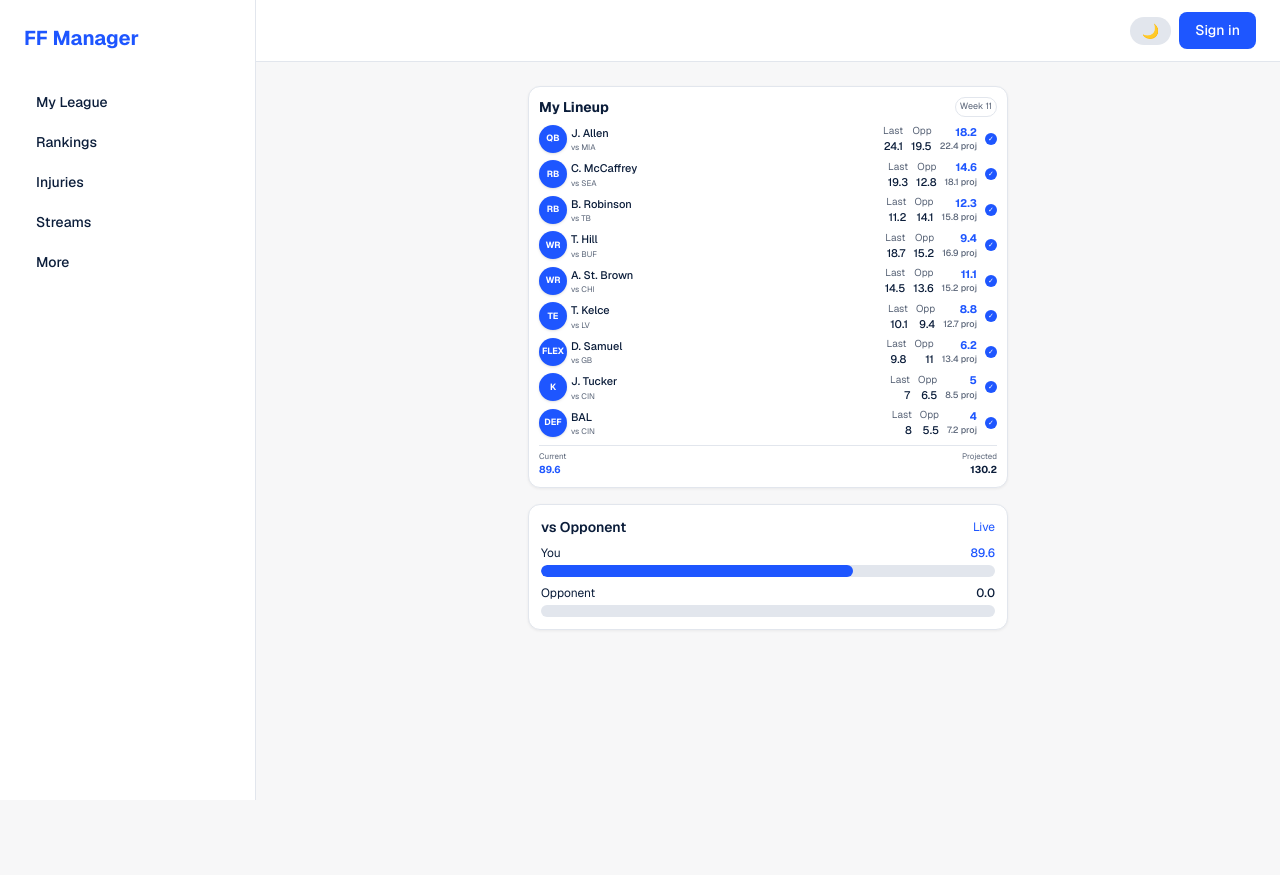
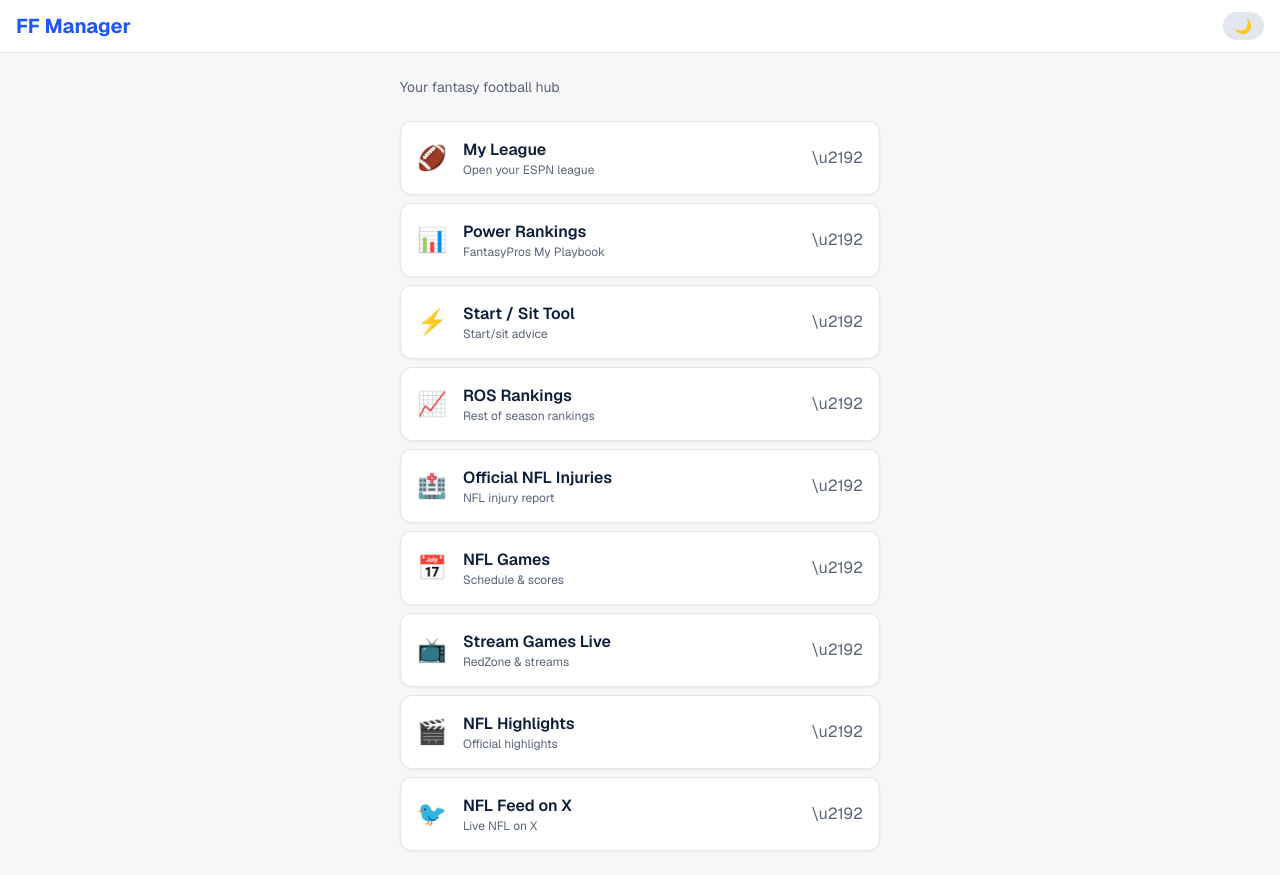
Before and after one commit to adelgrippo-a11y/ff-manager, a Next.js app: page / in a window 1280 px wide. Before the commit the page ends 800 px from the top, so only its background shows below. Built offline with nearby package versions, Linux system fonts and the light colour scheme; no server answers.

Commit message:
Simplify home page to link hub matching original Jotform app

```diff
--- a/src/app/page.tsx
+++ b/src/app/page.tsx
@@ -2,24 +2,26 @@
 
 import { useState, useEffect } from "react";
 
+const links = [
+  { title: "My League", href: "https://fantasy.espn.com/football/", icon: "\ud83c\udfc8", desc: "Open your ESPN league" },
+  { title: "Power Rankings", href: "https://www.fantasypros.com/nfl/myplaybook/", icon: "\ud83d\udcca", desc: "FantasyPros My Playbook" },
+  { title: "Start / Sit Tool", href: "https://fantasyfootballstarts.com/", icon: "\u26a1", desc: "Start/sit advice" },
+  { title: "ROS Rankings", href: "https://www.fantasypros.com/nfl/rankings/ros-overall.php", icon: "\ud83d\udcc8", desc: "Rest of season rankings" },
+  { title: "Official NFL Injuries", href: "https://www.nfl.com/injuries/", icon: "\ud83c\udfe5", desc: "NFL injury report" },
+  { title: "NFL Games", href: "https://www.nfl.com/schedules/", icon: "\ud83d\udcc5", desc: "Schedule & scores" },
+  { title: "Stream Games Live", href: "/streams", icon: "\ud83d\udcfa", desc: "RedZone & streams" },
+  { title: "NFL Highlights", href: "https://www.nfl.com/videos/", icon: "\ud83c\udfac", desc: "Official highlights" },
+  { title: "NFL Feed on X", href: "https://x.com/NFL", icon: "\ud83d\udc26", desc: "Live NFL on X" },
+];
+
 export default function Home() {
   const [dark, setDark] = useState(false);
-  const [sidebarOpen, setSidebarOpen] = useState(false);
-  const [platform, setPlatform] = useState("espn");
 
   useEffect(() => {
     const isDark = localStorage.getItem("theme") === "dark" ||
       (!localStorage.getItem("theme") && window.matchMedia("(prefers-color-scheme: dark)").matches);
     setDark(isDark);
     if (isDark) document.documentElement.classList.add("dark");
-
-    const creds = localStorage.getItem("ffCreds");
-    if (creds) {
-      try {
-        const data = JSON.parse(creds);
-        if (data.platform) setPlatform(data.platform);
-      } catch {}
-    }
   }, []);
 
   const toggleTheme = () => {
@@ -34,202 +36,37 @@ export default function Home() {
     }
   };
 
-  const [lineup, setLineup] = useState([
-    { pos: "QB", name: "J. Allen", opp: "vs MIA", proj: 22.4, current: 18.2, last: 24.1, oppPts: 19.5 },
-    { pos: "RB", name: "C. McCaffrey", opp: "vs SEA", proj: 18.1, current: 14.6, last: 19.3, oppPts: 12.8 },
-    { pos: "RB", name: "B. Robinson", opp: "vs TB", proj: 15.8, current: 12.3, last: 11.2, oppPts: 14.1 },
-    { pos: "WR", name: "T. Hill", opp: "vs BUF", proj: 16.9, current: 9.4, last: 18.7, oppPts: 15.2 },
-    { pos: "WR", name: "A. St. Brown", opp: "vs CHI", proj: 15.2, current: 11.1, last: 14.5, oppPts: 13.6 },
-    { pos: "TE", name: "T. Kelce", opp: "vs LV", proj: 12.7, current: 8.8, last: 10.1, oppPts: 9.4 },
-    { pos: "FLEX", name: "D. Samuel", opp: "vs GB", proj: 13.4, current: 6.2, last: 9.8, oppPts: 11.0 },
-    { pos: "K", name: "J. Tucker", opp: "vs CIN", proj: 8.5, current: 5.0, last: 7.0, oppPts: 6.5 },
-    { pos: "DEF", name: "BAL", opp: "vs CIN", proj: 7.2, current: 4.0, last: 8.0, oppPts: 5.5 },
-  ]);
+  return (
+    <div className="min-h-screen bg-background">
+      <header className="border-b border-border bg-card px-4 py-3 flex items-center justify-between">
+        <h1 className="text-xl font-bold text-accent">FF Manager</h1>
+        <button onClick={toggleTheme} className="rounded-full px-3 py-1 text-sm bg-border">
+          {dark ? "\u2600\ufe0f" : "\ud83c\udf19"}
+        </button>
+      </header>
 
-  useEffect(() => {
-    const load = () => {
-      const stored = localStorage.getItem("ffLineup");
-      if (stored) {
-        try {
-          const data = JSON.parse(stored);
-          if (data.lineup?.length) {
-            setLineup(
-              data.lineup.map((p: any) => ({
-                pos: p.pos,
-                name: p.name,
-                opp: p.team ? `vs ${p.team}` : "",
-                proj: p.projected || 0,
-                current: p.current || 0,
-                last: p.last || "—",
-                oppPts: p.oppPts || "—",
-              }))
-            );
-          }
-        } catch {}
-      }
-    };
-    load();
-    window.addEventListener("focus", load);
-    window.addEventListener("storage", load);
-    return () => {
-      window.removeEventListener("focus", load);
-      window.removeEventListener("storage", load);
-    };
-  }, []);
+      <main className="px-4 py-6 max-w-lg mx-auto">
+        <p className="text-sm text-muted mb-6">Your fantasy football hub</p>
 
-  useEffect(() => {
-    if (!lineup.length) return;
-    const names = lineup.map((p) => p.name).join(",");
-    fetch(`/api/points?names=${encodeURIComponent(names)}`)
-      .then((r) => r.json())
-      .then((data) => {
-        if (data.points && Object.keys(data.points).length) {
-          setLineup((prev) =>
-            prev.map((p) => ({
-              ...p,
-              proj: data.points[p.name]?.projected ?? p.proj,
-              current: data.points[p.name]?.current ?? p.current,
-            }))
-          );
-        }
-      })
-      .catch(() => {});
-  }, [lineup.map((p) => p.name).join(",")]);
-
-  const totalProj = lineup.reduce((sum, p) => sum + p.proj, 0);
-  const totalCurrent = lineup.reduce((sum, p) => sum + p.current, 0);
-
-  const leagueLinks: Record<string, string> = {
-    espn: "https://fantasy.espn.com/football/",
-    yahoo: "https://football.fantasysports.yahoo.com/",
-    sleeper: "https://sleeper.com/leagues",
-    cbs: "https://www.cbssports.com/fantasy/football/",
-    nfl: "https://fantasy.nfl.com/",
-  };
-  const myLeagueHref = leagueLinks[platform] || leagueLinks.espn;
-
-  return (
-    <div className="flex min-h-screen bg-background">
-      <aside className="hidden lg:flex lg:flex-col w-64 border-r border-border bg-card p-6">
-        <h1 className="text-xl font-bold text-accent mb-8">FF Manager</h1>
-        <nav className="space-y-1">
-          {["My League", "Rankings", "Injuries", "Streams", "More"].map((item) => (
-            <a key={item} href={item === "My League" ? "/league" : item === "Rankings" ? "/rankings" : item === "Injuries" ? "/injuries" : item === "Streams" ? "/streams" : "#"} className="block px-3 py-2 rounded-lg hover:bg-border text-sm font-medium">
-              {item}
+        <div className="space-y-2">
+          {links.map((link) => (
+            <a
+              key={link.title}
+              href={link.href}
+              target={link.href.startsWith("http") ? "_blank" : undefined}
+              rel={link.href.startsWith("http") ? "noopener" : undefined}
+              className="card flex items-center gap-4 p-4 hover:border-accent transition-colors"
+            >
+              <span className="text-2xl">{link.icon}</span>
+              <div className="flex-1">
+                <div className="font-semibold">{link.title}</div>
+                <div className="text-xs text-muted">{link.desc}</div>
+              </div>
+              <span className="text-muted">\u2192</span>
             </a>
           ))}
-        </nav>
-      </aside>
-
-      <div className="flex-1 flex flex-col">
-        <header className="border-b border-border bg-card px-4 py-3 flex items-center justify-between lg:px-6">
-          <div className="flex items-center gap-3">
-            <button className="lg:hidden" onClick={() => setSidebarOpen(!sidebarOpen)}>
-              <svg className="w-5 h-5" fill="none" stroke="currentColor" viewBox="0 0 24 24"><path strokeLinecap="round" strokeLinejoin="round" strokeWidth={1.5} d="M4 6h16M4 12h16M4 18h16"/></svg>
-            </button>
-            <h1 className="text-lg font-bold text-accent lg:hidden">FF Manager</h1>
-          </div>
-          <div className="flex items-center gap-2">
-            <button onClick={toggleTheme} className="rounded-full px-3 py-1 text-sm bg-border">
-              {dark ? "☀️" : "🌙"}
-            </button>
-            <a href="/api/auth/signin" className="btn-accent">Sign in</a>
-          </div>
-        </header>
-
-        <main className="flex-1 px-4 py-6 max-w-lg mx-auto w-full space-y-4 pb-20">
-          <section className="card p-2.5">
-            <div className="flex items-center justify-between mb-1.5">
-              <h2 className="text-sm font-bold">My Lineup</h2>
-              <span className="text-[9px] text-muted border border-border rounded-full px-1 py-0.5">Week 11</span>
-            </div>
-            <div className="space-y-1">
-              {lineup.map((player) => (
-                <div key={player.pos + player.name} className="flex items-center justify-between">
-                  <div className="flex items-center gap-1">
-                    <span className="w-7 h-7 rounded-full bg-accent text-white flex items-center justify-center text-[9px] font-bold shadow-sm">{player.pos}</span>
-                    <div>
-                      <div className="text-[11px] font-medium">{player.name}</div>
-                      <div className="text-[8px] text-muted">{player.opp}</div>
-                    </div>
-                  </div>
-                  <div className="flex items-center gap-2">
-                    <div className="text-right">
-                      <div className="text-[10px] text-muted">Last</div>
-                      <div className="text-[11px] font-medium">{player.last || "—"}</div>
-                    </div>
-                    <div className="text-right">
-                      <div className="text-[10px] text-muted">Opp</div>
-                      <div className="text-[11px] font-medium">{player.oppPts || "—"}</div>
-                    </div>
-                    <div className="text-right">
-                      <div className="text-[11px] font-bold text-accent">{player.current}</div>
-                      <div className="text-[9px] font-medium text-muted">{player.proj} proj</div>
-                    </div>
-                    <div className="w-3 h-3 rounded-full bg-accent text-white text-[7px] flex items-center justify-center">✓</div>
-                  </div>
-                </div>
-              ))}
-            </div>
-            <div className="flex justify-between mt-1.5 pt-1 border-t border-border text-[10px]">
-              <div>
-                <div className="text-muted text-[8px]">Current</div>
-                <div className="font-bold text-accent">{totalCurrent.toFixed(1)}</div>
-              </div>
-              <div className="text-right">
-                <div className="text-muted text-[8px]">Projected</div>
-                <div className="font-bold">{totalProj.toFixed(1)}</div>
-              </div>
-            </div>
-          </section>
-
-          <section className="card p-3">
-            <div className="flex items-center justify-between mb-2">
-              <h3 className="text-sm font-semibold">vs Opponent</h3>
-              <span className="text-xs text-accent">Live</span>
-            </div>
-            <div className="space-y-2">
-              <div>
-                <div className="flex justify-between text-xs mb-1">
-                  <span>You</span>
-                  <span className="font-medium text-accent">{totalCurrent.toFixed(1)}</span>
-                </div>
-                <div className="h-3 bg-border rounded-full overflow-hidden">
-                  <div className="h-full bg-accent rounded-full" style={{ width: `${Math.min(100, (totalCurrent / Math.max(totalProj, 1)) * 100)}%` }} />
-                </div>
-              </div>
-              <div>
-                <div className="flex justify-between text-xs mb-1">
-                  <span>Opponent</span>
-                  <span className="font-medium">0.0</span>
-                </div>
-                <div className="h-3 bg-border rounded-full overflow-hidden">
-                  <div className="h-full bg-slate-400 rounded-full" style={{ width: "0%" }} />
-                </div>
-              </div>
-            </div>
-          </section>
-        </main>
-
-        <nav className="lg:hidden fixed bottom-0 left-0 right-0 border-t border-border bg-card flex justify-around py-2 text-xs z-20 shadow-[0_-2px_10px_rgba(0,0,0,0.08)]">
-          <a href="/league" className="flex flex-col items-center py-1 text-muted">
-            <svg className="w-5 h-5 mb-0.5" fill="none" stroke="currentColor" viewBox="0 0 24 24"><path strokeLinecap="round" strokeLinejoin="round" strokeWidth={1.5} d="M17 20h5v-2a3 3 0 00-5.356-1.857M17 20H7m10 0v-2c0-.656-.126-1.283-.356-1.857M7 20H2v-2a3 3 0 015.356-1.857M7 20v-2c0-.656.126-1.283.356-1.857m0 0a5.002 5.002 0 019.288 0M15 7a3 3 0 11-6 0 3 3 0 016 0z"/></svg>
-            League
-          </a>
-          <a href="https://fantasyfootballstarts.com/" target="_blank" className="flex flex-col items-center py-1 text-muted">
-            <svg className="w-5 h-5 mb-0.5" fill="none" stroke="currentColor" viewBox="0 0 24 24"><path strokeLinecap="round" strokeLinejoin="round" strokeWidth={1.5} d="M13 10V3L4 14h7v7l9-11h-7z"/></svg>
-            Start/Sit
-          </a>
-          <a href="/streams" className="flex flex-col items-center py-1 text-muted">
-            <svg className="w-5 h-5 mb-0.5" fill="none" stroke="currentColor" viewBox="0 0 24 24"><path strokeLinecap="round" strokeLinejoin="round" strokeWidth={1.5} d="M15 10l4.553-2.276A1 1 0 0121 8.618v6.764a1 1 0 01-1.447.894L15 14M5 18h8a2 2 0 002-2V8a2 2 0 00-2-2H5a2 2 0 00-2 2v8a2 2 0 002 2z"/></svg>
-            Streams
-          </a>
-          <a href="/rankings" className="flex flex-col items-center py-1 text-muted">
-            <svg className="w-5 h-5 mb-0.5" fill="none" stroke="currentColor" viewBox="0 0 24 24"><path strokeLinecap="round" strokeLinejoin="round" strokeWidth={1.5} d="M9 19v-6a2 2 0 00-2-2H5a2 2 0 00-2 2v6a2 2 0 002 2h2a2 2 0 002-2zm0 0V9a2 2 0 012-2h2a2 2 0 012 2v10m-6 0a2 2 0 002 2h2a2 2 0 002-2m0 0V5a2 2 0 012-2h2a2 2 0 012 2v14a2 2 0 01-2 2h-2a2 2 0 01-2-2z"/></svg>
-            Rankings
-          </a>
-        </nav>
-      </div>
+        </div>
+      </main>
     </div>
   );
 }
```
